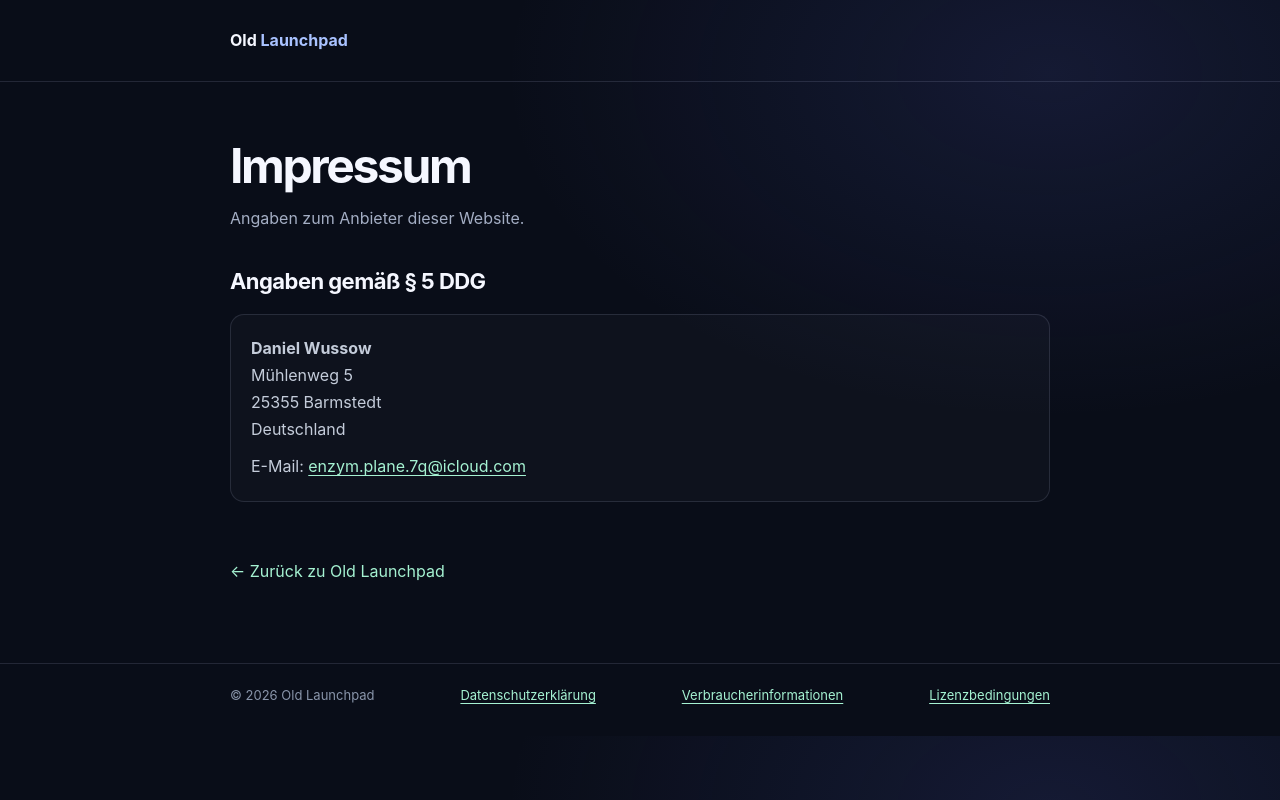
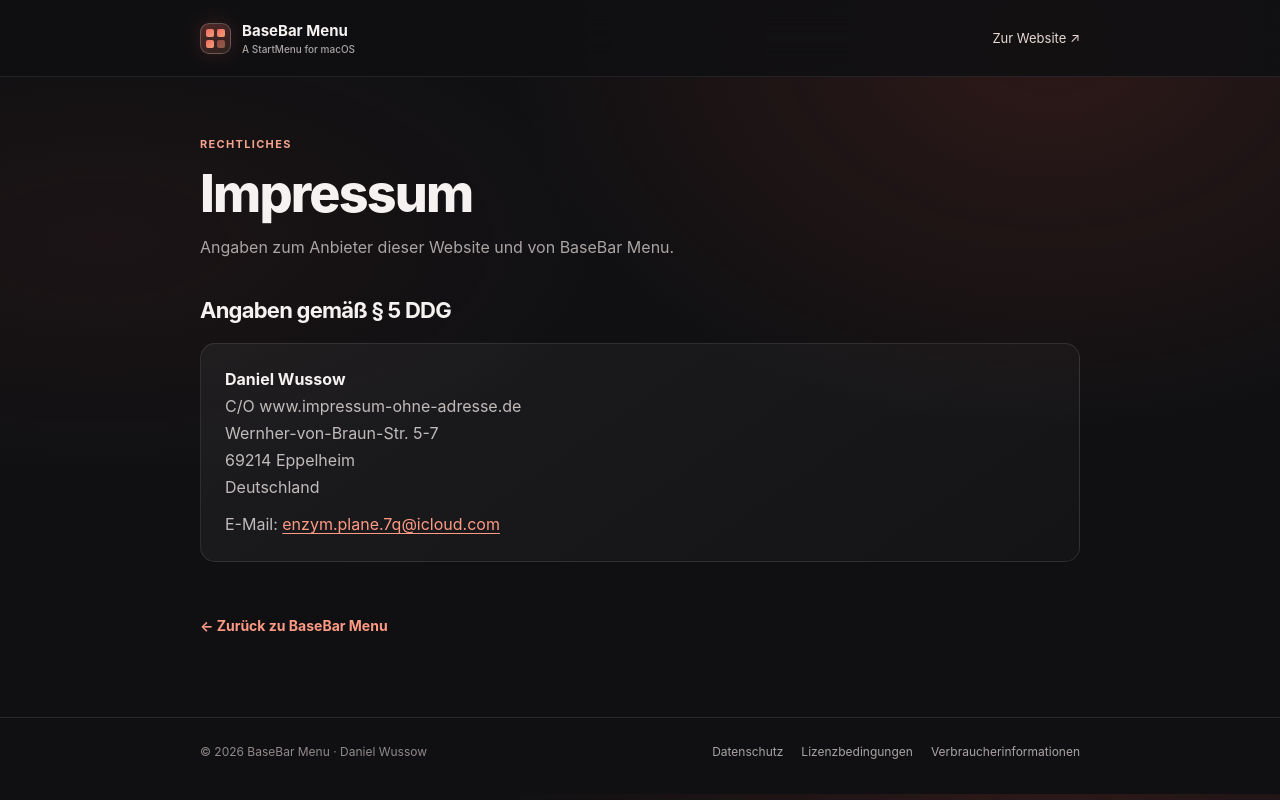
Before and after one commit to Shadow3561/BaseBar-Menu, a plain HTML site: page impressum.html in a window 1280 px wide. Drawn offline with Linux system fonts and the light colour scheme.

Commit message:
Refresh BaseBar Menu legal pages
Rework the four legal pages to match the BaseBar Menu branding and current contact information; update the privacy details for the product demo and licensing flow.

```diff
--- a/impressum.html
+++ b/impressum.html
@@ -3,26 +3,47 @@
 <head>
   <meta charset="utf-8">
   <meta name="viewport" content="width=device-width, initial-scale=1">
-  <title>Impressum — Old Launchpad</title>
+  <meta name="description" content="Impressum und Anbieterangaben zu BaseBar Menu.">
+  <meta name="theme-color" content="#101012">
+  <title>Impressum — BaseBar Menu</title>
   <link rel="stylesheet" href="rechtliches.css">
 </head>
 <body>
-  <header><div class="wrap"><a class="brand" href="index.html">Old <span>Launchpad</span></a></div></header>
+  <header>
+    <div class="wrap header-row">
+      <a class="brand" href="index.html" aria-label="BaseBar Menu — A StartMenu for macOS">
+        <span class="brand-mark" aria-hidden="true"><span></span><span></span><span></span><span></span></span>
+        <span class="brand-copy"><strong>BaseBar Menu</strong><small>A StartMenu for macOS</small></span>
+      </a>
+      <a class="home-link" href="index.html">Zur Website <span aria-hidden="true">↗</span></a>
+    </div>
+  </header>
   <main class="wrap">
+    <p class="eyebrow">Rechtliches</p>
     <h1>Impressum</h1>
-    <p class="lead">Angaben zum Anbieter dieser Website.</p>
+    <p class="lead">Angaben zum Anbieter dieser Website und von BaseBar Menu.</p>
 
     <h2>Angaben gemäß § 5 DDG</h2>
-    <div class="card">
+    <div class="legal-card">
       <p><strong>Daniel Wussow</strong><br>
-      Mühlenweg 5<br>
-      25355 Barmstedt<br>
+      C/O www.impressum-ohne-adresse.de<br>
+      Wernher-von-Braun-Str. 5-7<br>
+      69214 Eppelheim<br>
       Deutschland</p>
       <p>E-Mail: <a href="mailto:enzym.plane.7q@icloud.com">enzym.plane.7q@icloud.com</a></p>
     </div>
 
-    <a class="back" href="index.html">← Zurück zu Old Launchpad</a>
+    <a class="back" href="index.html">← Zurück zu BaseBar Menu</a>
   </main>
-  <footer><div class="wrap footer-row"><span>© 2026 Old Launchpad</span><a href="datenschutz.html">Datenschutzerklärung</a><a href="verbraucherinformationen.html">Verbraucherinformationen</a><a href="lizenzbedingungen.html">Lizenzbedingungen</a></div></footer>
+  <footer>
+    <div class="wrap footer-row">
+      <span>© 2026 BaseBar Menu · Daniel Wussow</span>
+      <nav class="footer-links" aria-label="Rechtliche Seiten">
+        <a href="datenschutz.html">Datenschutz</a>
+        <a href="lizenzbedingungen.html">Lizenzbedingungen</a>
+        <a href="verbraucherinformationen.html">Verbraucherinformationen</a>
+      </nav>
+    </div>
+  </footer>
 </body>
 </html>
--- a/rechtliches.css
+++ b/rechtliches.css
@@ -1,62 +1,233 @@
 :root {
   color-scheme: dark;
-  --bg: #090d18;
-  --panel: #111827;
-  --text: #f5f7ff;
-  --muted: #a4aec4;
-  --line: rgba(205, 218, 255, .13);
-  --mint: #a5f2d2;
+  --background: #101012;
+  --surface: #18181c;
+  --text: #f5f2f1;
+  --muted: #aaa5a4;
+  --line: rgba(255, 255, 255, .1);
+  --red: #f06b60;
+  --orange: #f5a078;
 }
 
 * { box-sizing: border-box; }
+
+html { scroll-behavior: smooth; }
+
 body {
   margin: 0;
   background:
-    radial-gradient(ellipse at 82% 10%, rgba(80, 93, 196, .16), transparent 34rem),
-    var(--bg);
+    radial-gradient(ellipse at 82% 5%, rgba(181, 66, 54, .18), transparent 34rem),
+    radial-gradient(ellipse at 8% 30%, rgba(108, 48, 47, .12), transparent 32rem),
+    var(--background);
   color: var(--text);
   font: 16px/1.7 -apple-system, BlinkMacSystemFont, "Segoe UI", sans-serif;
   -webkit-font-smoothing: antialiased;
 }
-a { color: var(--mint); text-underline-offset: 3px; }
-a:hover { color: white; }
-.wrap { width: min(820px, calc(100% - 40px)); margin-inline: auto; }
-header { padding: 27px 0; border-bottom: 1px solid var(--line); }
-.brand { color: var(--text); font-weight: 700; text-decoration: none; }
-.brand span { color: #a9c2ff; }
+
+a {
+  color: #ff9a84;
+  text-underline-offset: 3px;
+}
+
+a:hover { color: #ffc0a5; }
+
+.wrap {
+  width: min(880px, calc(100% - 40px));
+  margin-inline: auto;
+}
+
+header {
+  position: sticky;
+  z-index: 5;
+  top: 0;
+  border-bottom: 1px solid rgba(255, 255, 255, .08);
+  background: rgba(16, 16, 18, .86);
+  backdrop-filter: blur(18px);
+}
+
+.header-row {
+  display: flex;
+  min-height: 76px;
+  align-items: center;
+  justify-content: space-between;
+  gap: 20px;
+}
+
+.brand {
+  display: inline-flex;
+  align-items: center;
+  gap: 11px;
+  color: var(--text);
+  font-weight: 800;
+  text-decoration: none;
+}
+
+.brand-mark {
+  display: grid;
+  width: 31px;
+  height: 31px;
+  flex: 0 0 auto;
+  grid-template-columns: repeat(2, 1fr);
+  gap: 3px;
+  padding: 5px;
+  border: 1px solid rgba(255, 255, 255, .22);
+  border-radius: 9px;
+  background: linear-gradient(145deg, rgba(240, 107, 96, .3), rgba(245, 160, 120, .12));
+  box-shadow: 0 0 24px rgba(240, 107, 96, .16);
+}
+
+.brand-mark span {
+  border-radius: 2px;
+  background: linear-gradient(135deg, var(--red), var(--orange));
+}
+
+.brand-mark span:last-child { opacity: .48; }
+
+.brand-copy { display: grid; line-height: 1.2; }
+.brand-copy strong { font-size: 15px; }
+.brand-copy small {
+  margin-top: 3px;
+  color: var(--muted);
+  font-size: 10px;
+  font-weight: 500;
+}
+
+.home-link {
+  color: #e7d8d5;
+  font-size: 13px;
+  text-decoration: none;
+}
+
+.home-link:hover { color: var(--orange); }
+
 main { padding: 58px 0 78px; }
-h1 { margin: 0 0 12px; font-size: clamp(34px, 6vw, 48px); line-height: 1.1; letter-spacing: -.05em; }
-h2 { margin: 36px 0 10px; font-size: 22px; line-height: 1.25; letter-spacing: -.025em; }
-h3 { margin: 24px 0 8px; font-size: 17px; }
-p, li { color: #c4ccda; }
+
+.eyebrow {
+  margin: 0 0 12px;
+  color: #f4a28d;
+  font-size: 11px;
+  font-weight: 700;
+  letter-spacing: .12em;
+  text-transform: uppercase;
+}
+
+h1, h2, h3 {
+  font-family: -apple-system, BlinkMacSystemFont, "Segoe UI", sans-serif;
+  letter-spacing: -.035em;
+}
+
+h1 {
+  margin: 0 0 12px;
+  font-size: clamp(36px, 6vw, 52px);
+  font-weight: 800;
+  line-height: 1.08;
+}
+
+h2 {
+  margin: 36px 0 10px;
+  font-size: 22px;
+  font-weight: 750;
+  line-height: 1.25;
+}
+
+h3 {
+  margin: 24px 0 8px;
+  font-size: 17px;
+  font-weight: 700;
+}
+
+p, li { color: #c1bcbb; }
 p { margin: 10px 0; }
 ul { padding-left: 23px; }
 li { margin: 5px 0; }
-.lead { color: var(--muted); margin: 0 0 28px; }
-.draft {
-  margin: 28px 0;
-  padding: 18px 20px;
-  border: 1px solid rgba(255, 191, 102, .42);
+strong { color: var(--text); }
+
+.lead {
+  max-width: 720px;
+  margin: 0 0 32px;
+  color: var(--muted);
+  font-size: 16px;
+}
+
+.legal-card {
+  margin: 18px 0;
+  padding: 22px 24px;
+  border: 1px solid var(--line);
+  border-radius: 15px;
+  background: linear-gradient(145deg, rgba(255, 255, 255, .05), rgba(255, 255, 255, .018));
+}
+
+.legal-card p:first-child { margin-top: 0; }
+.legal-card p:last-child { margin-bottom: 0; }
+
+.notice {
+  margin: 24px 0;
+  padding: 17px 20px;
+  border: 1px solid rgba(240, 107, 96, .3);
   border-radius: 14px;
-  background: rgba(255, 171, 71, .08);
-  color: #ffe0ad;
+  background: rgba(240, 107, 96, .07);
 }
-.draft strong { display: block; margin-bottom: 6px; color: #ffce83; }
-.draft p, .draft li { color: #f2d9b4; font-size: 14px; }
-.card {
-  margin: 18px 0;
-  padding: 20px;
-  border: 1px solid var(--line);
-  border-radius: 14px;
-  background: rgba(255,255,255,.025);
+
+.notice p { margin: 0; }
+
+.provider-links {
+  display: flex;
+  flex-wrap: wrap;
+  gap: 8px 18px;
 }
-.card p:first-child { margin-top: 0; }
-.card p:last-child { margin-bottom: 0; }
-.muted { color: var(--muted); font-size: 14px; }
-.back { display: inline-block; margin-top: 38px; color: var(--mint); text-decoration: none; }
-footer { padding: 20px 0 30px; border-top: 1px solid var(--line); color: #8995aa; font-size: 13px; }
-.footer-row { display: flex; flex-wrap: wrap; gap: 12px 22px; justify-content: space-between; }
+
+.back {
+  display: inline-flex;
+  margin-top: 34px;
+  color: #ff9a84;
+  font-size: 14px;
+  font-weight: 650;
+  text-decoration: none;
+}
+
+.back:hover { color: #ffc0a5; }
+
+footer {
+  padding: 24px 0 32px;
+  border-top: 1px solid var(--line);
+  color: #918b8a;
+  font-size: 12px;
+}
+
+.footer-row {
+  display: flex;
+  flex-wrap: wrap;
+  align-items: center;
+  justify-content: space-between;
+  gap: 12px 22px;
+}
+
+.footer-links {
+  display: flex;
+  flex-wrap: wrap;
+  gap: 10px 18px;
+}
+
+.footer-links a {
+  color: #aaa5a4;
+  text-decoration: none;
+}
+
+.footer-links a:hover { color: var(--orange); }
+
+:focus-visible {
+  outline: 2px solid #ffab8c;
+  outline-offset: 4px;
+}
+
 @media (max-width: 560px) {
-  main { padding-top: 38px; }
-  .footer-row { flex-direction: column; }
+  .wrap { width: min(880px, calc(100% - 32px)); }
+  .header-row { min-height: 68px; }
+  main { padding: 42px 0 58px; }
+  .legal-card { padding: 18px; }
+  .footer-row { align-items: flex-start; flex-direction: column; }
 }
+
+@media (prefers-reduced-motion: reduce) {
+  html { scroll-behavior: auto; }
+}
```
Also changed, not shown: datenschutz.html (+48 -21 lines), lizenzbedingungen.html (+30 -10 lines), verbraucherinformationen.html (+35 -10 lines).
